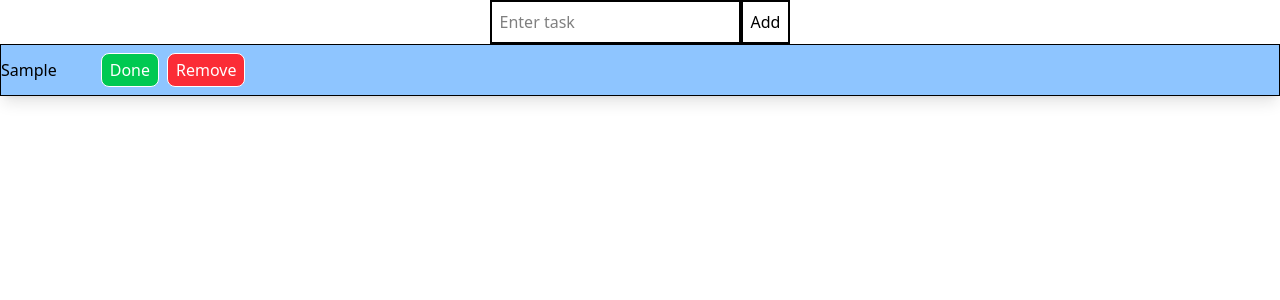
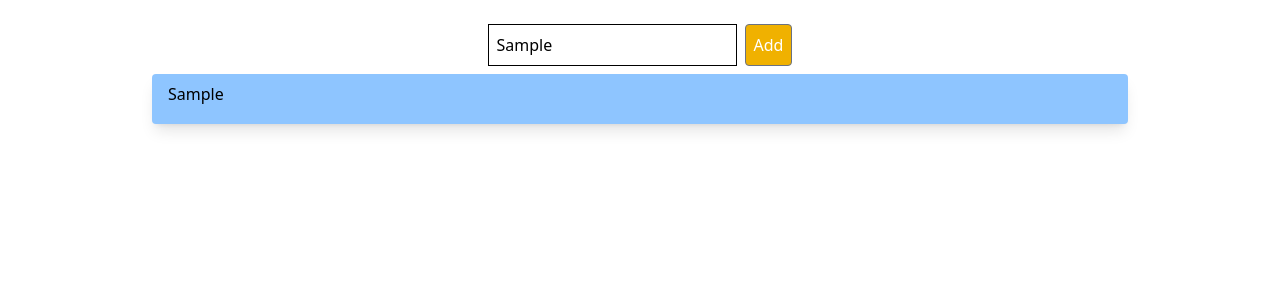
Before and after one commit to pprometheus/todolist, a React (Vite) app in the folder todo/: page / in a window 1280 px wide. Both pictures are taken after typing "Sample" into the empty fields and a click on the button "Add". Shown: the top 300 px of the page. Built offline with nearby package versions, Linux system fonts and the light colour scheme.

Commit message:
Added Hover Effects and improved the UI

```diff
--- a/todo/src/App.jsx
+++ b/todo/src/App.jsx
@@ -1,62 +1,85 @@
 import { useState } from "react";
 
 function App() {
-  const [task, setTask] = useState("");
+  const [task, setTask] = useState({ task: "", status: "false" });
   const [taskList, setTasklist] = useState([]);
   function addTask() {
+    const completed = "false";
+    if (task != "") {
       setTasklist((prevTask) => [...prevTask, task]);
       setTask("");
     }
+  }
 
-  // console.log(taskList);
+  console.log(taskList);
   // console.log(task);
 
   function handleChange(e) {
-    setTask(e.target.value);
+    setTask({ task: e.target.value, status: false });
   }
 
   function deleteTask(taskid) {
-    console.log(taskid);
+    // console.log(taskid);
     const filteredTasks = taskList.filter((_, id) => id !== taskid);
     setTasklist(filteredTasks);
-    console.log(taskList);
+    // console.log(taskList);
+  }
+
+  function doneTask(taskid) {
+    setTasklist((prevTasks) =>
+      prevTasks.map((task, idx) =>
+        idx === taskid ? { ...task, status: !task.status } : task
+      )
+    );
   }
 
   return (
     <>
       <div className="items-center justify-center flex">
-        <div>
+        <div className="mt-6">
           <input
-            className="border-2 p-2"
+            className="border-1 p-2"
             type="text"
             name=""
             id=""
-            value={task}
+            value={task.task}
             placeholder="Enter task"
             onChange={handleChange}
           />
-          <button className="border-2 p-2" onClick={addTask}>
+          <button
+            className="border-1 rounded-sm bg-yellow-500 text-white border-gray-500 p-2 hover:cursor-pointer ml-2"
+            onClick={addTask}
+          >
             Add
           </button>
         </div>
       </div>
 
-      <div className="justify-center items-center">
+      <div className="justify-center items-center w-[80%] ml-auto mr-auto mt-2 px-6 ">
         {taskList.map((item, idx) => (
           <ul key={idx} className="">
-            <li className="py-2 border-1 shadow-lg bg-blue-300">
-              {item}
-              <button className="border-1 px-2 py-1 bg-green-500 text-white rounded-lg  ml-11">
-                Done
+            <li className="py-2  shadow-lg bg-blue-300 px-4 rounded-sm mb-2 flex justify-between">
+              <div className={`${item.status ? "line-through" : ""}`}>
+                {item.task}
+              </div>
+              <div className="group relative ">
+                <button
+                  className="border-1 px-2 py-1 bg-green-500 text-white rounded-lg  ml-11 hover:cursor-pointer invisible group-hover:visible "
+                  onClick={() => {
+                    doneTask(idx);
+                  }}
+                >
+                  {item.status == true ? "Undo" : "Done"}
                 </button>
                 <button
-                className="border-1 px-2 py-1 bg-red-500 text-white rounded-lg ml-2"
+                  className="border-1 px-2 py-1 bg-red-500 text-white rounded-lg ml-2 hover:cursor-pointer invisible group-hover:visible"
                   onClick={() => {
                     deleteTask(idx);
                   }}
                 >
                   Remove
                 </button>
+              </div>
             </li>
           </ul>
         ))}
```
Lines whose indentation alone changed are shown as unchanged.
